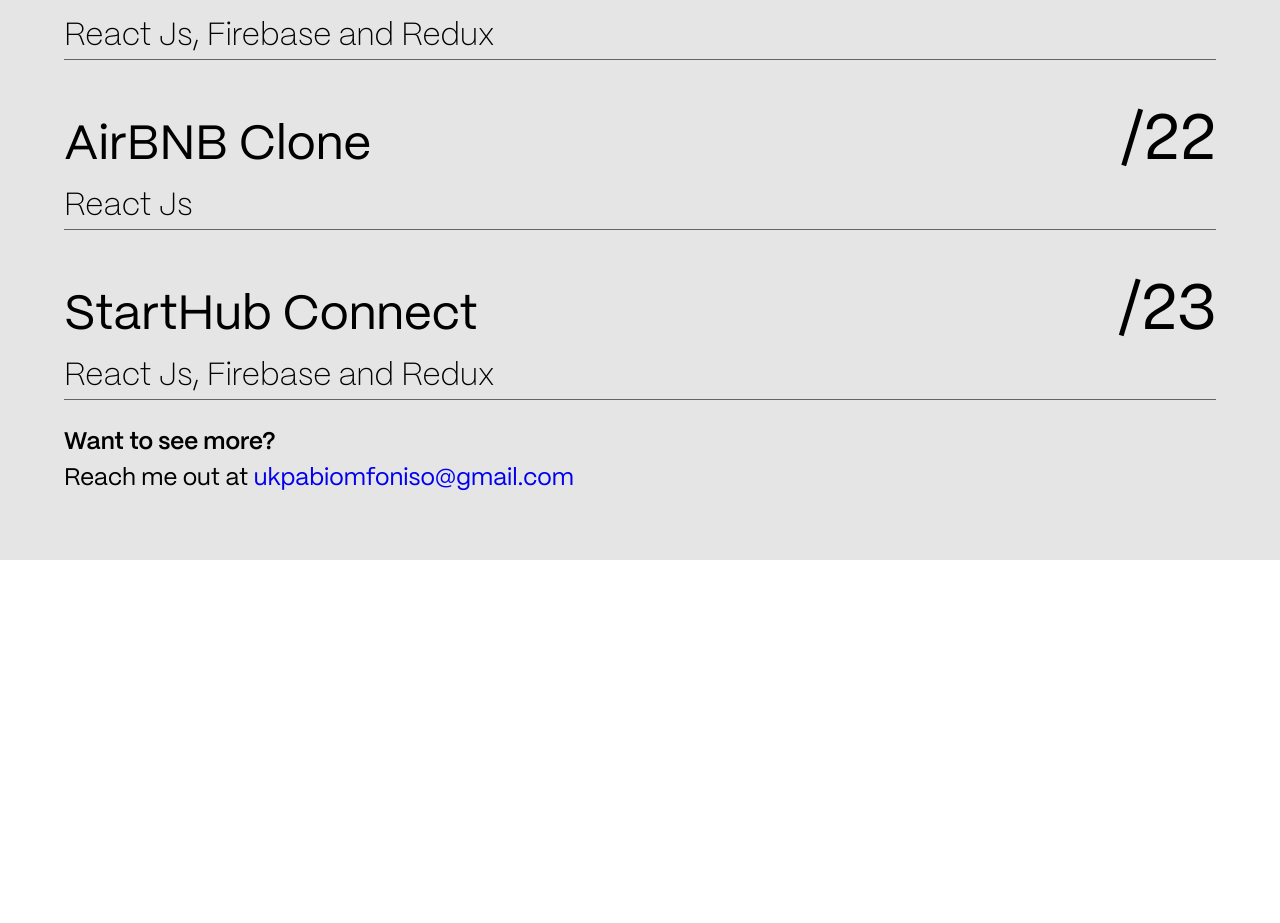
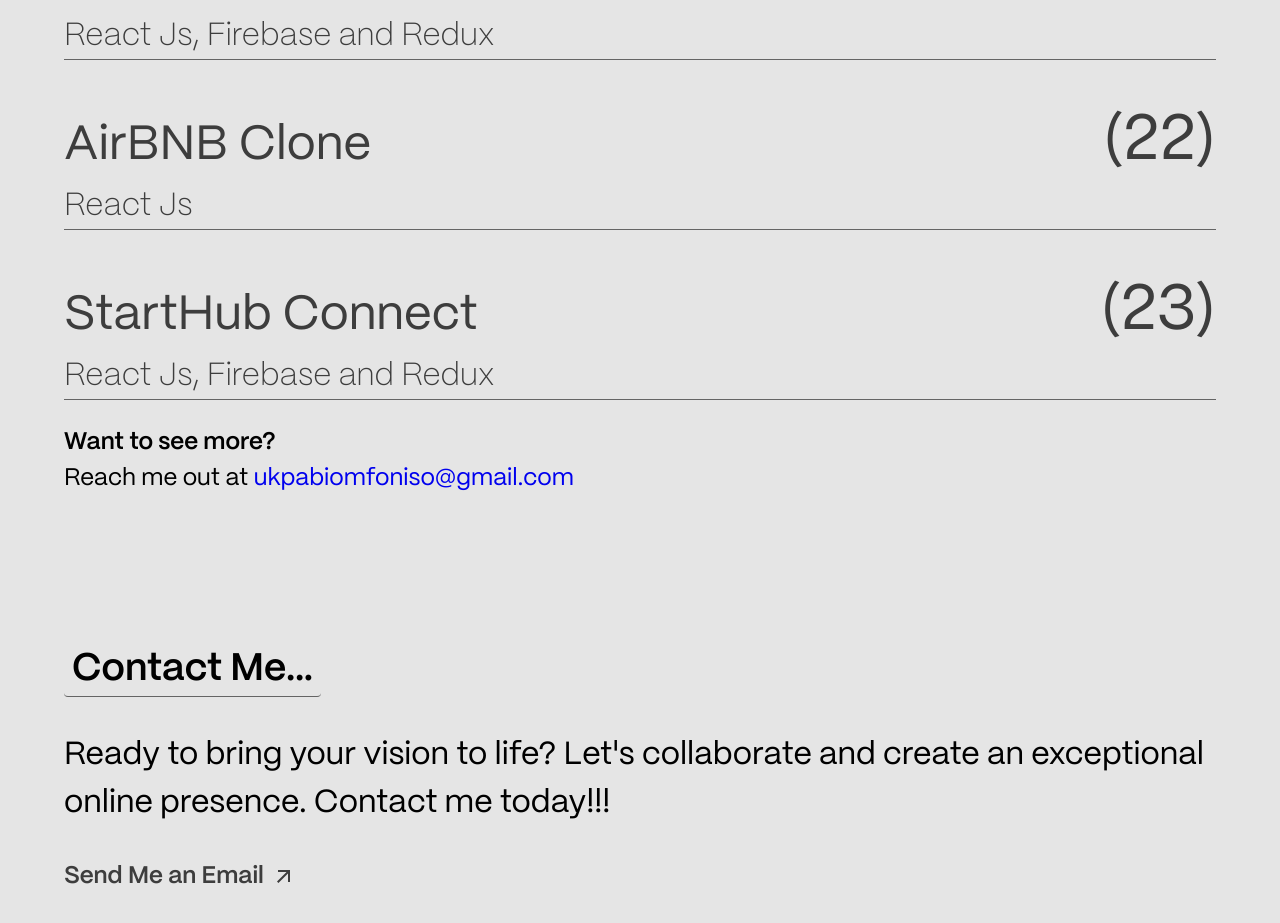
Before and after one commit to AirZED/new-portfolio, a React (Vite) app: page / in a window 1280 px wide. Shown: the part 1713-2636 px from the top of the page. Before the commit the page ends 2273 px from the top, so only its background shows below. Built offline with nearby package versions, Linux system fonts and the light colour scheme.

Commit message:
working on dark and light mode

```diff
--- a/src/App.tsx
+++ b/src/App.tsx
@@ -5,6 +5,7 @@
 import Nav from "./components/Nav";
 import AboutMe from "./sections/AboutMe";
 import SelectedProjects from "./sections/SelectedProjects";
+import ContactMe from "./sections/ContactMe";
 
 // importing style
 import "./App.css";
@@ -16,6 +17,7 @@
       <Home />
       <AboutMe />
       <SelectedProjects />
+      <ContactMe />
     </div>
   );
 };
--- a/src/assets/projects_data.ts
+++ b/src/assets/projects_data.ts
@@ -10,6 +10,7 @@
     stack: "React Js, Firebase and Redux",
     buildDate: "2022",
     image: quotes,
+    url: "https://quotespage-with-react-router-4zu6.vercel.app/quotes",
     description:
       "View Quotes is a web application hosted on Vercel that is built with ReactJS, React Router, Firebase, and Redux. The platform allows users to view a collection of quotes, leave comments on them, and share them on social media platforms. With a clean and intuitive user interface, users can easily navigate through the platform and interact with different features. Users can browse through a collection of quotes, sort them by author or category, and also search for specific quotes. Users can also leave comments on their favorite quotes and engage in discussions with other users. The platform also features a functionality that allows users to share their favorite quotes on social media platforms such as Twitter and Facebook. Overall, this web application represents a great alternative to other platforms that offer similar functionality. If you're looking for a user-friendly platform to view, comment, and share quotes, View Quotes hosted on Vercel and powered by Firebase, ReactJS, React Router, and Redux is definitely worth checking out.",
   },
@@ -19,6 +20,7 @@
     stack: "React Js, Firebase and Redux",
     buildDate: "2022",
     image: meals,
+    url: "https://food-order-app-pied.vercel.app/",
     description:
       "NiceMeals is a web application hosted on Vercel that is built with ReactJS, Firebase, React Router, and Redux. The platform allows users to browse through a collection of meals, add them to their cart, and complete their orders online. With a clean and modern user interface, users can easily navigate through the platform and interact with different features. Users can browse through different categories of meals, view detailed descriptions and images of each meal, and add their favorite meals to their cart. The platform also features a functionality that allows users to complete their orders online, make payments, and track their orders in real-time. Overall, this web application represents a great alternative to other platforms that offer similar functionality. If you're looking for a user-friendly platform to browse and order meals online, NiceMeals hosted on Vercel and powered by Firebase, ReactJS, React Router, and Redux is definitely worth checking out.",
   },
@@ -28,6 +30,7 @@
     stack: "React Js",
     buildDate: "2022",
     image: airbnb,
+    url: "https://hng3.vercel.app/Air%20BnB",
     description:
       "AirBNB Clone is a web application built with ReactJS, and React Router. The platform offers a simple and elegant landing page that allows users to search for properties by location, view detailed descriptions and images of each property, and book their desired accommodations. With a sleek and modern user interface, the landing page presents users with a variety of options to explore, making it easy to find and book the perfect accommodation. The platform also offers property owners the ability to create their own listings, manage bookings, and communicate with potential guests. Overall, this web application represents a great alternative to other platforms that offer similar functionality. If you're looking for a user-friendly platform to book accommodation options or create your own listings, AirBNB Clone hosted on Vercel and powered by Firebase and ReactJS is definitely worth checking out.",
   },
@@ -37,6 +40,7 @@
     stack: "React Js, Firebase and Redux",
     buildDate: "2023",
     image: connectapp,
+    url: "https://start-hub-connect.web.app/",
     description:
       "Start Hub Connect is a web application built with Firebase, ReactJS, and React Router. The platform aims to connect startup founders and entrepreneurs with investors and mentors, providing a space for individuals to network, collaborate, and grow their businesses. With a sleek and modern user interface, users can easily create a profile, browse through a directory of other users, and connect with potential collaborators or investors. The platform also offers a variety of resources and tools to help users develop and grow their businesses, including access to mentorship, funding opportunities, and educational content. Overall, Start Hub Connect represents a great opportunity for individuals in the startup space to connect and collaborate with like-minded individuals. If you're looking to expand your network and grow your business, this platform is definitely worth checking out.",
   },
--- a/src/components/Nav.tsx
+++ b/src/components/Nav.tsx
@@ -38,6 +38,9 @@
             <CiLight className={style.icon} />
             Light
           </span>
+          {<span>
+            <CiDark /> Dark
+          </span>}
           <CiCircleMore className={style.icon} onClick={openNavHandler} />
         </div>
       </nav>
@@ -51,7 +54,7 @@
   const EachLink = ({ text }: LinkProps): JSX.Element => {
     return (
       <li>
-        <div >
+        <div>
           <p>{text}</p>
           <MdOutlineArrowOutward className={style["link-icon"]} />
         </div>
--- a/src/components/Project.tsx
+++ b/src/components/Project.tsx
@@ -1,4 +1,3 @@
-
 // importing style
 import style from "./../styles/Project.module.css";
 
@@ -7,6 +6,7 @@
   image: string;
   doneAt: string;
   stack: string;
+  url: string;
 }
 
 const Project = ({
@@ -14,17 +14,17 @@
   image,
   doneAt,
   stack,
+  url,
 }: ProjectProps): JSX.Element => {
   return (
-    <div className={style.project}>
+    <a className={style.project} href={url}>
       <img src={image} className={style.img} alt={topic} />
-
       <div>
         <h1 className={style["project-name"]}>{topic}</h1>
         <p className={style["project-stack"]}>{stack}</p>
       </div>
-      <p className={style["project-date"]}>/{doneAt.slice(-2)}</p>
-    </div>
+      <p className={style["project-date"]}>({doneAt.slice(-2)})</p>
+    </a>
   );
 };
 
--- a/src/index.css
+++ b/src/index.css
@@ -75,6 +75,10 @@
   text-decoration: none;
 }
 
+a:hover {
+  color: var(--lessdark-bg)
+}
+
 
 
 h1,
--- /dev/null
+++ b/src/sections/ContactMe.tsx
@@ -0,0 +1,25 @@
+// importing supporting component
+import Topic from "../components/Topic";
+
+// importing style
+import style from "./../styles/ContactMe.module.css";
+
+// importing from react icons
+import { MdOutlineArrowOutward } from "react-icons/md";
+
+const ContactMe = () => {
+  return (
+    <div className={style.contact}>
+      <Topic content="Contact Me" />
+      <p>
+        Ready to bring your vision to life? Let's collaborate and create an
+        exceptional online presence. Contact me today!!!
+      </p>
+      <a href="mailto:ukpabiomfoniso@gmail.com">
+        Send Me an Email <MdOutlineArrowOutward />
+      </a>
+    </div>
+  );
+};
+
+export default ContactMe;
--- a/src/sections/SelectedProjects.tsx
+++ b/src/sections/SelectedProjects.tsx
@@ -24,6 +24,7 @@
 
       {projectData.map((el) => (
         <Project
+          url={el.url}
           topic={el.topic}
           image={el.image}
           doneAt={el.buildDate}
--- /dev/null
+++ b/src/styles/ContactMe.module.css
@@ -0,0 +1,21 @@
+.contact {
+    padding: 5rem 4rem 6rem 4rem;
+    height: auto;
+}
+
+.contact p {
+    font-size: 2rem;
+    margin-top: 2rem;
+}
+
+.contact a {
+    margin-top: 2rem;
+    font-weight: 900;
+    font-size: 1.5rem;
+    text-decoration: none;
+    display: flex;
+    align-items: center;
+    justify-content: flex-start;
+    color: var(--dark-bg);
+    gap: .5rem;
+}
--- a/src/styles/Project.module.css
+++ b/src/styles/Project.module.css
@@ -2,14 +2,17 @@
     position: relative;
     height: auto;
     width: 100%;
-
     border-bottom: .5px solid var(--lessdark-bg);
     padding-top: 2rem;
     display: flex;
     align-items: baseline;
     justify-content: space-between;
     cursor: pointer;
+    color: var(--dark-bg);
+}
 
+.project:active * {
+    color: var(--lessdark-bg);
 }
 
 .project .project-name {
```
Also changed, not shown: src/store/ContextProvider.tsx (added, +48 -0 lines), src/store/portfolioStore.ts (added, +7 -0 lines).
